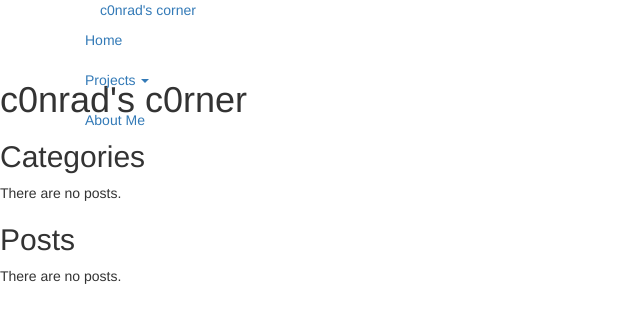
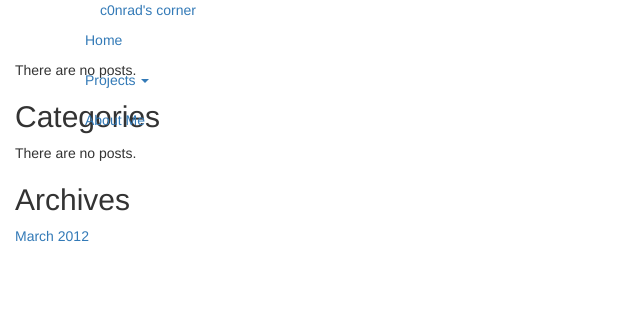
Before and after one commit to c0nrad/c0nradsc0rner, a Django app: page / in a window 1280 px wide. Shown: the top 323 px of the page, without its empty margins (0-640 px from the left). Run offline with Django 3.2, Linux system fonts and the light colour scheme; data that the repository does not hold is empty; parts of the project's set-up code (start-up, migrations or seed data) failed here and were passed over; some libraries are stand-ins or nearby versions.

Commit message:
Made it look less like shit

```diff
--- a/blog/templates/base.html
+++ b/blog/templates/base.html
@@ -1,4 +1,7 @@
-<html>
+
+
+<!DOCTYPE html>
+<html lang="en">
     <head>
         <title>{% block head_title %}Welcome to my blog{% endblock %}</title>
 
@@ -32,10 +35,10 @@
 			  <span class="icon-bar"></span>
 			  <span class="icon-bar"></span>
 			</a>
-			<a class="brand" href="">c0nrad's corner</a>
+			<a class="brand" href="/">c0nrad's corner</a>
 			<div class="nav-collapse">
 			  <ul class="nav">
-				<li class="active"><a href="index.html">Home</a></li>
+				<li class="active"><a href="/">Home</a></li>
 				<li class="dropdown" id="fat-menu">
 				  <a class="dropdown-toggle" data-toggle="dropdown" href="#fat-menu">
 					Projects
@@ -58,11 +61,7 @@
 		  </div>
 		</div>
 	  </div>
-
-
-        <h1>{% block title %}Welcome to my block{% endblock %}</h1>
         {% block content %}
-
         {% endblock %}
     </body>
 </html>
--- a/blog/templates/index.html
+++ b/blog/templates/index.html
@@ -2,6 +2,29 @@
 {% block title %} c0nrad's c0rner{% endblock %}
 
 {% block content %}
+
+<div class="container-fluid">
+
+  <div class="row-fluid">
+    <div class="span9">
+      {% if posts %}
+      {% for post in posts %}
+      <div class="hero-unit">
+        <h2> <a href="{{post.get_absolute_url }}"> {{post.title}} </a> </h2>
+
+        {{ post.body|safe }}
+      </div>
+      {% endfor %}
+
+      {% else %}
+      <p>There are no posts.</p>
+      {% endif %}
+
+    </div>
+
+    <div class="span3">
+
+      <div class="hero-unit">
         <h2>Categories</h2>
         {% if categories %}
         <ul>
@@ -12,16 +35,12 @@
         {% else %}
         <p>There are no posts.</p>
         {% endif %}
+      </div>
+      <div class="hero-unit">
+        <h2> Archives</h2>
+        <a> March 2012 </a>
+      </div>
 
-    <h2>Posts</h2>
-    {% if posts %}
-        <ul>
-        {% for post in posts %}
-            <li><a href="{{ post.get_absolute_url }}">{{ post.title }}</a></li>
-        {% endfor %}
-        </ul>
-    {% else %}
-        <p>There are no posts.</p>
-    {% endif %}
-
+    </div>
+</div>
     {% endblock %}
--- a/blog/views.py
+++ b/blog/views.py
@@ -20,3 +20,6 @@
         'category': category,
         'posts': Blog.objects.filter(category=category)[:5]
     })
+
+def aboutme(request):
+    return render_to_response('aboutme.html', {})
--- a/c0nradsc0rner/urls.py
+++ b/c0nradsc0rner/urls.py
@@ -1,4 +1,5 @@
 from django.conf.urls import patterns, include, url
+from django.views.generic.simple import redirect_to
 from blog.models import Blog
 
 from blog import views
@@ -10,15 +11,12 @@
 urlpatterns = patterns('',
 
     (r'^$', 'blog.views.index'),
-
-    url(
-        r'^blog/view/(?P<slug>[^\.]+).html',
+    url(r'^index.html$', redirect_to, {'url': '/'}),
+    url(r'^blog/view/(?P<slug>[^\.]+).html',
         views.view_post,
         name='view_blog_post'),
-    url(
-        r'^blog/category/(?P<slug>[^\.]+).html',
-        views.view_category,
-        name='view_blog_category'),
+    url(r'^blog/category/(?P<slug>[^\.]+).html', views.view_category,  name='view_blog_category'),
+    url(r'^aboutme.html$', views.aboutme, name="view_blog_aboutme"),
 
                        # Examples:
     # url(r'^$', 'c0nradsc0rner.views.home', name='home'),
```
Also changed, not shown: blog/templates/aboutme.html (added, +14 -0 lines), 4 other files. Lines whose indentation alone changed are shown as unchanged.
